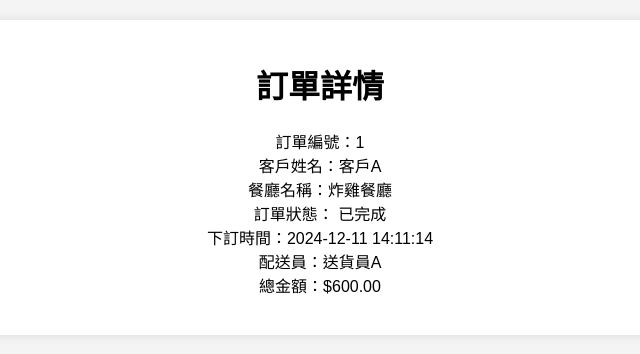
After one commit to 0Hothot0/foodpanda, a Flask app: page /order/1 in a window 1280 px wide. The commit adds this page. Shown: the top 354 px of the page, without its empty margins (320-960 px from the left). Run offline with Flask 3, Linux system fonts and the light colour scheme; data comes from the database, SQL or seed files in the repository.

Commit message:
小哥頁面從DB拿資料完成 新增orderdetail.html(裡面有錯誤好像是jinja2語法問題但她網頁可以正常運行) 可以先忽略

```diff
--- a/app.py
+++ b/app.py
@@ -2,9 +2,9 @@ import logging
 from flask import Flask, render_template, redirect, url_for, request, session, flash, jsonify
 from functools import wraps
 import os
-from dbUtils import get_db, close_db, validate_login, get_user, register_user
+from dbUtils import get_db, close_db, validate_login, get_user, register_user,get_completed_order
 from dbUtils import get_merchants_revenue, get_delivery_person_orders, get_customers_due_amount
-from dbUtils import add_menu_item, get_menu_item
+from dbUtils import add_menu_item, get_menu_item, get_pending_order, get_order_detail, get_accepted_order
 
 app = Flask(__name__)
 app.secret_key = os.urandom(24)
@@ -115,15 +115,25 @@ def delivery_index():
 
 @app.route('/view_orders')
 def view_order():
-    return render_template('delivery/view_orders.html')
+    pending_orders = get_pending_order()
+    return render_template('delivery/view_orders.html', order = pending_orders)
 
-@app.route('/accepted_orders')
+@app.route('/accepted_orders/')
 def accepted_order():
-    return render_template('delivery/accepted.html')
+    accepted_orders = get_accepted_order()
+    return render_template('delivery/accepted.html',order = accepted_orders)
 
 @app.route('/completed_orders')
-def completed_orders():
-    return render_template('delivery/completed_orders.html')
+def completed_order():
+    completed_orders = get_completed_order()
+    return render_template('delivery/completed_orders.html',order = completed_orders)
+
+@app.route('/order/<int:order_id>')
+def order_detail(order_id):
+    order_detail = get_order_detail(order_id)
+    print(order_detail)
+    return render_template('delivery/orderdetail.html', order=order_detail)
+
 
 #餐廳
 @app.route('/restaurant_index')
--- a/dbUtils.py
+++ b/dbUtils.py
@@ -39,7 +39,6 @@ def validate_login(username, password):
     if user and user['password'] == password:
         return user
     return None
-
 
 def get_role_table(role):
     role_tables = {
@@ -130,3 +129,42 @@ def get_menu_item(restaurant_id):
     except Exception as e:
         current_app.logger.error(f"Error fetching menu items: {e}")
         return []
+
+#小哥
+def get_pending_order():
+        db, cursor = get_db()
+        cursor.execute("SELECT * FROM orders WHERE order_status = 'pending'")
+        pending_orders = cursor.fetchall()
+        return pending_orders
+def get_accepted_order():
+        db, cursor = get_db()
+        cursor.execute("SELECT * FROM orders WHERE order_status = 'confirmed'")
+        accepted_orders = cursor.fetchall()
+        return accepted_orders
+def get_completed_order():
+        db, cursor = get_db()
+        cursor.execute("SELECT * FROM orders WHERE order_status = 'completed'")
+        completed_orders = cursor.fetchall()
+        return completed_orders
+
+def get_order_detail(order_id):
+        db, cursor = get_db()
+        cursor.execute("""
+            SELECT
+                o.order_id,
+                c.full_name AS customer_name,
+                r.restaurant_name,
+                o.total_amount,
+                o.order_status,
+                o.created_at,
+                d.full_name AS delivery_person_name
+            FROM orders o
+            LEFT JOIN customer_details c ON o.customer_id = c.customer_id
+            LEFT JOIN restaurant_details r ON o.restaurant_id = r.restaurant_id
+            LEFT JOIN delivery_person_details d ON o.delivery_person_id = d.delivery_id
+            WHERE o.order_id = %s
+        """, (order_id,))
+
+        # 取得查詢結果
+        order = cursor.fetchone()
+        return order
--- /dev/null
+++ b/templates/delivery/orderdetail.html
@@ -0,0 +1,117 @@
+<!DOCTYPE html>
+<html lang="zh-Hant">
+<head>
+    <meta charset="UTF-8">
+    <meta name="viewport" content="width=device-width, initial-scale=1.0">
+    <title>查看待送訂單</title>
+    <style>
+        body {
+            font-family: Arial, sans-serif;
+            margin: 0;
+            padding: 20px;
+            background-color: #f4f4f4;
+        }
+        .container {
+            max-width: 800px;
+            margin: 0 auto;
+            background: #fff;
+            padding: 20px;
+            box-shadow: 0 0 10px rgba(0, 0, 0, 0.1);
+        }
+        h1 {
+            text-align: center;
+        }
+
+        button {
+            display: inline-block;
+            padding: 10px 20px;
+            margin: 5px 0;
+            background-color: #007BFF;
+            color: white;
+            border: none;
+            cursor: pointer;
+        }
+        button:hover {
+            background-color: #0056b3;
+        }
+
+        div{
+            display: flex;
+            justify-content: center;
+            align-items: center;
+            flex-direction: column;
+        }
+
+        .buttonbox{
+            display: flex;
+            flex-direction:row;
+            gap: 15px;
+        }
+    </style>
+</head>
+<body>
+    <div class="container">
+        <h1>訂單詳情</h1>
+        <div class="detail-item">
+            <span>訂單編號：{{ order['order_id'] }}</span>
+        </div>
+        <div class="detail-item">
+            <span>客戶姓名：{{ order['customer_name'] }}</span>
+        </div>
+        <div class="detail-item">
+            <span>餐廳名稱：{{ order['restaurant_name'] }}</span>
+        </div>
+        <div class="detail-item">
+            <span>訂單狀態：
+            {% if order['order_status'] == 'pending' %}
+                待接受
+            {% elif order['order_status'] == 'confirmed' %}
+                已接受
+            {% elif order['order_status'] == 'delivering' %}
+                運送中
+            {% elif order['order_status'] == 'completed' %}
+                已完成
+            {% endif %}</span>
+        </div>
+        <div class="detail-item">
+            <span>下訂時間：{{ order['created_at'] }}</span>
+        </div>
+        <div class="detail-item">
+            <span>配送員：{{ order['delivery_person_name'] or '尚未指派' }}</span>
+        </div>
+        <div class="detail-item">
+            <span>總金額：${{ order['total_amount'] }}</span>
+        </div>
+        <br>
+        <div class="buttonbox">
+            {% if order['order_status'] == 'pending' %}
+                <button onclick="acceptOrder({{ order['order_id'] }})">接單</button>
+                <a href="{{ url_for('view_order') }}" class="button">返回訂單列表</a>
+            {% elif order['order_status'] == 'confirmed' %}
+                <button onclick="completeOrder({{ order['order_id'] }})">取貨</button>
+                <a href="{{ url_for('accepted_order') }}" class="button">返回已接收訂單</a>
+            {% elif order['order_status'] == 'delivering' %}
+                <button onclick="completeOrder({{ order['order_id'] }})">送達</button>
+                <a href="{{ url_for('accepted_order') }}" class="button">返回已接收訂單</a>
+            <!-- {% elif order['order_status'] == 'delivering' %}
+                <button onclick="completeOrder({{ order['order_id'] }})">送達</button>
+                <a href="{{ url_for('accepted_order') }}" class="button">返回已接收訂單</a> -->
+            {% endif %}
+        </div>
+
+    </div>
+    <script>
+        function acceptOrder(orderId) {
+            alert(`訂單 #${orderId} 已接受`);
+            // 模擬發送接單請求到後端
+            // 此處可以用 AJAX 或者 Fetch API 發送請求更新訂單狀態
+        }
+
+        function completeOrder(orderId) {
+            alert(`訂單 #${orderId} 已取貨`);
+            // 模擬發送送達請求到後端
+            // 這邊要變成配送中
+        }
+    </script>
+</body>
+</html>
```
Also changed, not shown: templates/delivery/accepted.html (+12 -7 lines), templates/delivery/completed_orders.html (+10 -1 lines), templates/delivery/view_orders.html (+27 -6 lines).
